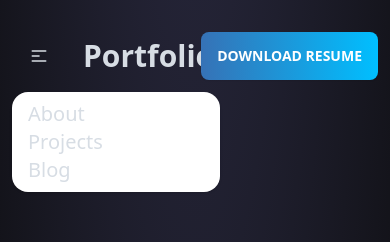
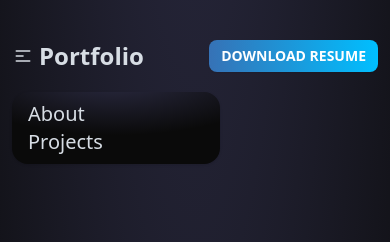
Before and after one commit to Rubaeid-Sanjid/my-personal-portfolio, a React (Vite) app: page / in a window 390 px wide. Both pictures are taken after a click on the button 39 px from the left and 56 px from the top of the page. Shown: the top 242 px of the page. Built offline with nearby package versions, Linux system fonts and the light colour scheme.

Commit message:
fix: navbar responsive

```diff
--- a/public/projects.json
+++ b/public/projects.json
@@ -4,7 +4,7 @@
       "name": "Scholarship Management Website",
       "description": "It is a scholarship management website. Users can apply for university scholarships and admin can manage all scholarships.",
       "technologies": ["React", "Tailwind CSS", "Firebase", "Node.js", "Express", "MongoDB"],
-      "image": "https://example.com/images/portfolio-website.png",
+      "image": "",
       "projectLink": "https://eduscholar-434da.web.app/",
       "repositoryLink": "https://github.com/Rubaeid-Sanjid/EduScholar-client-side"
     },
@@ -13,7 +13,7 @@
       "name": "Blog Platform",
       "description": "It is a tech related bloging website. Users can create, edit, and delete posts and add comments.",
       "technologies": ["React", "Tailwind CSS", "Firebase", "Node.js", "Express", "MongoDB"],
-      "image": "https://example.com/images/e-commerce-platform.png",
+      "image": "",
       "projectLink": "https://tech-talks-auth.web.app",
       "repositoryLink": "https://github.com/Rubaeid-Sanjid/Tech-Talks-client-side"
     },
@@ -22,7 +22,7 @@
       "name": "Online Art Shop",
       "description": "It is an online art gallery store. Users can add, update and delete their products to sell.",
       "technologies": ["React", "Tailwind CSS", "Firebase", "Node.js", "Express", "MongoDB"],
-      "image": "https://example.com/images/chat-application.png",
+      "image": "",
       "projectLink": "https://art-and-craft-store-auth.web.app",
       "repositoryLink": "https://github.com/Rubaeid-Sanjid/Art-and-Craft-Store-client-side"
     },
@@ -31,7 +31,7 @@
       "name": "Portfolio Website",
       "description": "It is my personal portfolio website which I have build using React JS.",
       "technologies": ["React", "Tailwind CSS"],
-      "image": "https://example.com/images/blog-platform.png",
+      "image": "",
       "projectLink": "https://example.com/blog-platform",
       "repositoryLink": "https://github.com/Rubaeid-Sanjid/my-personal-portfolio"
     }
--- a/src/Components/Navbar/Navbar.jsx
+++ b/src/Components/Navbar/Navbar.jsx
@@ -6,14 +6,13 @@ const Navbar = () => {
     <>
       <NavLink className={'text-xl mx-2'} to={'/about'}>About</NavLink>
       <NavLink className={'text-xl mx-2'} to={'/all-projects'}>Projects</NavLink>
-      <NavLink className={'text-xl mx-2'} to={'/blogs'}>Blog</NavLink>
     </>
   );
   return (
     <div className="navbar text-neutral-content px-3 lg:px-24 my-6">
       <div className="navbar-start">
         <div className="dropdown">
-          <div tabIndex={0} role="button" className="btn btn-ghost lg:hidden">
+          <div tabIndex={0} role="button" className="btn px-0 lg:px-1 btn-ghost lg:hidden">
             <svg
               xmlns="http://www.w3.org/2000/svg"
               className="h-5 w-5"
@@ -31,18 +30,18 @@ const Navbar = () => {
           </div>
           <ul
             tabIndex={0}
-            className="menu menu-sm dropdown-content bg-base-100 rounded-box z-[1] mt-3 w-52 p-2 shadow"
+            className="menu menu-sm dropdown-content bg-neutral-950 bg-[radial-gradient(ellipse_80%_80%_at_50%_-20%,rgba(120,119,198,0.3),rgba(255,255,255,0))] rounded-box z-[1] mt-3 w-52 p-2 shadow"
           >
             {navlink}
           </ul>
         </div>
-        <a className="btn btn-ghost text-3xl">Portfolio</a>
+        <a className="btn pl-1 btn-ghost text-2xl lg:text-3xl">Portfolio</a>
       </div>
       <div className="navbar-center hidden lg:flex">
         <ul className="menu menu-horizontal px-1">{navlink}</ul>
       </div>
       <div className="navbar-end">
-        <a className="btn bg-gradient-to-r from-[#3672b6] to-[#00BFFF] border-none text-white uppercase" href={resume} download>Download Resume</a>
+        <a className="btn bg-gradient-to-r from-[#3672b6] to-[#00BFFF] border-none text-white uppercase btn-sm lg:btn-md" href={resume} download>Download Resume</a>
       </div>
     </div>
   );
```
